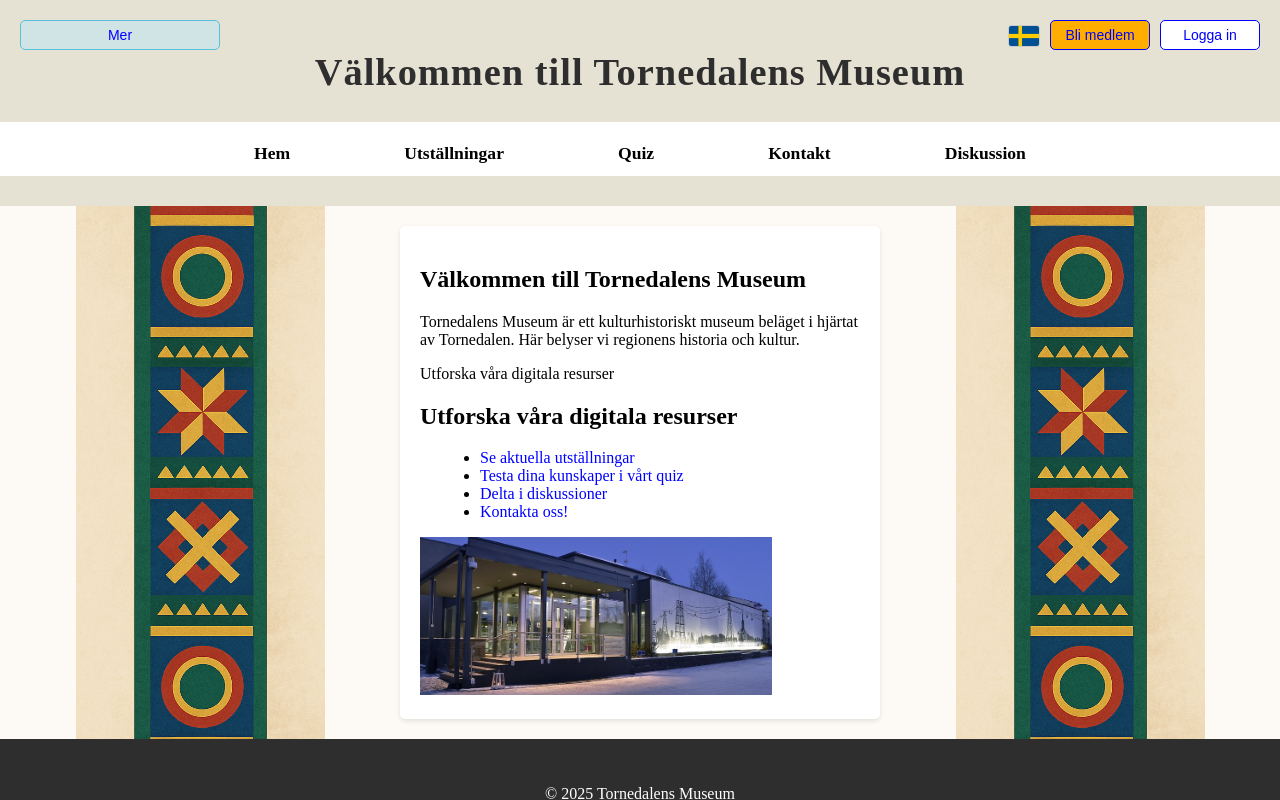
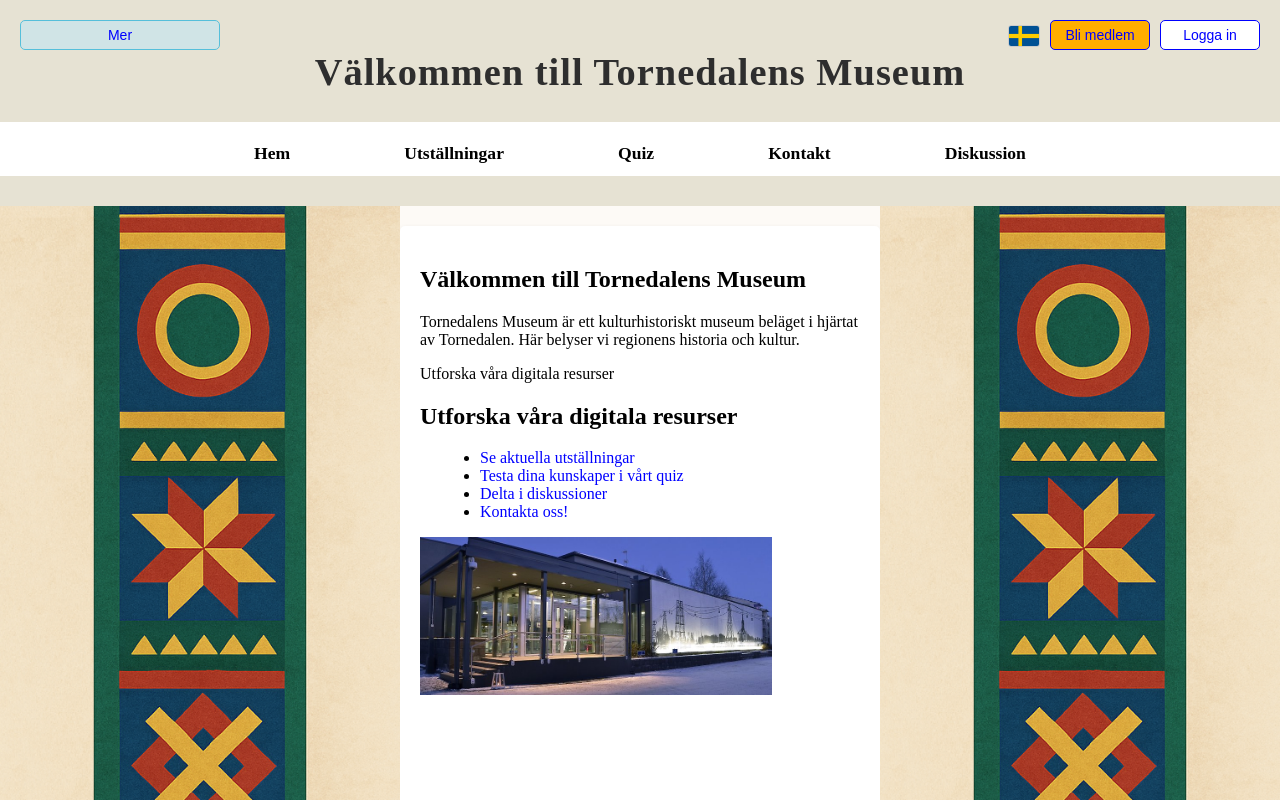
Before and after one commit to Gh0xy/tornedalen, an Angular app in the folder frontend/: page /home in a window 1280 px wide. Shown: the top 800 px of the page. Built offline with nearby package versions, Linux system fonts and the light colour scheme.

Commit message:
Ändrat css för article-container (som inrymmer router outlet i app.component.html) till min height 800px så sidan visas korrekt

```diff
--- a/frontend/src/app/app.component.css
+++ b/frontend/src/app/app.component.css
@@ -56,6 +56,7 @@ body {
   .article-container {
     max-width: 1200px;
     /* Öka maxbredd för att ge mer plats åt innehållet i objekt av denna klass */
+    min-height: 800px;
     margin: 20px auto;
     /* Centrerar containern horisontellt */
     background-color: #fff;
```
